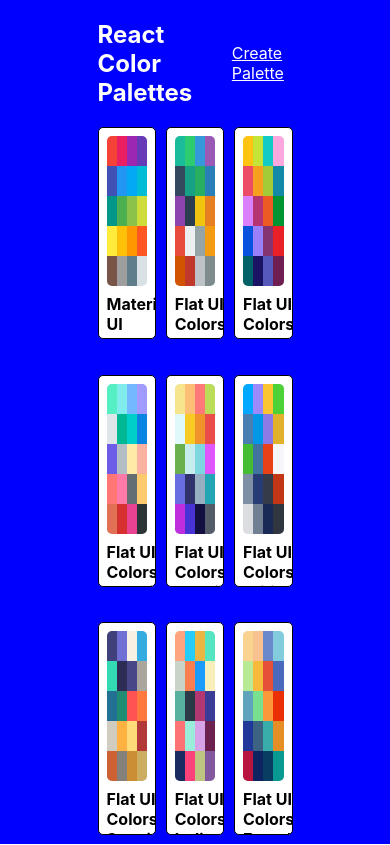
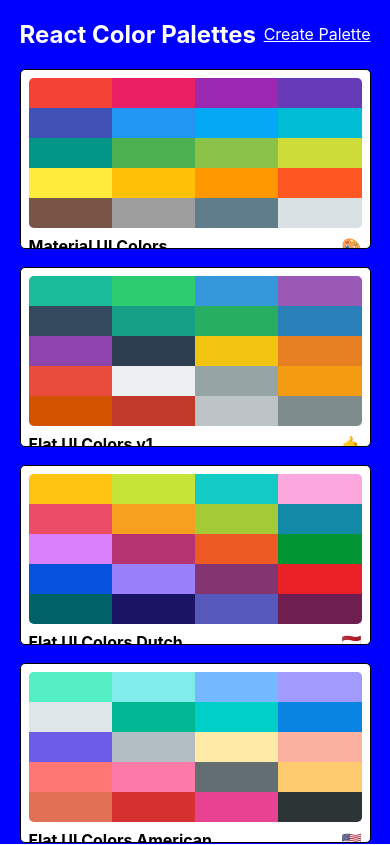
Before and after one commit to bcorey85/colt-steele-react-color-palettes, a React (Create React App) app: page / in a window 390 px wide. Shown: the top 845 px of the page. Built offline with nearby package versions, Linux system fonts and the light colour scheme.

Commit message:
make palettelist responsive

```diff
--- a/src/styles/PaletteListStyles.js
+++ b/src/styles/PaletteListStyles.js
@@ -1,3 +1,5 @@
+import media from './mediaQueries';
+
 export default {
 	root: {
 		backgroundColor: 'blue',
@@ -11,7 +13,13 @@ export default {
 		display: 'flex',
 		alignItems: 'flex-start',
 		flexDirection: 'column',
-		flexWrap: 'wrap'
+		flexWrap: 'wrap',
+		[media.below('lg')]: {
+			width: '80%'
+		},
+		[media.below('md')]: {
+			width: '90%'
+		}
 	},
 	nav: {
 		display: 'flex',
@@ -28,6 +36,14 @@ export default {
 		width: '100%',
 		display: 'grid',
 		gridTemplateColumns: 'repeat(3, 30%)',
-		gridGap: '5%'
+		gridGap: '5%',
+		[media.below('md')]: {
+			gridTemplateColumns: 'repeat(2, 50%)',
+			gridGap: '2%'
+		},
+		[media.below('xs')]: {
+			gridTemplateColumns: '1fr',
+			gridGap: '1%'
+		}
 	}
 };
```
